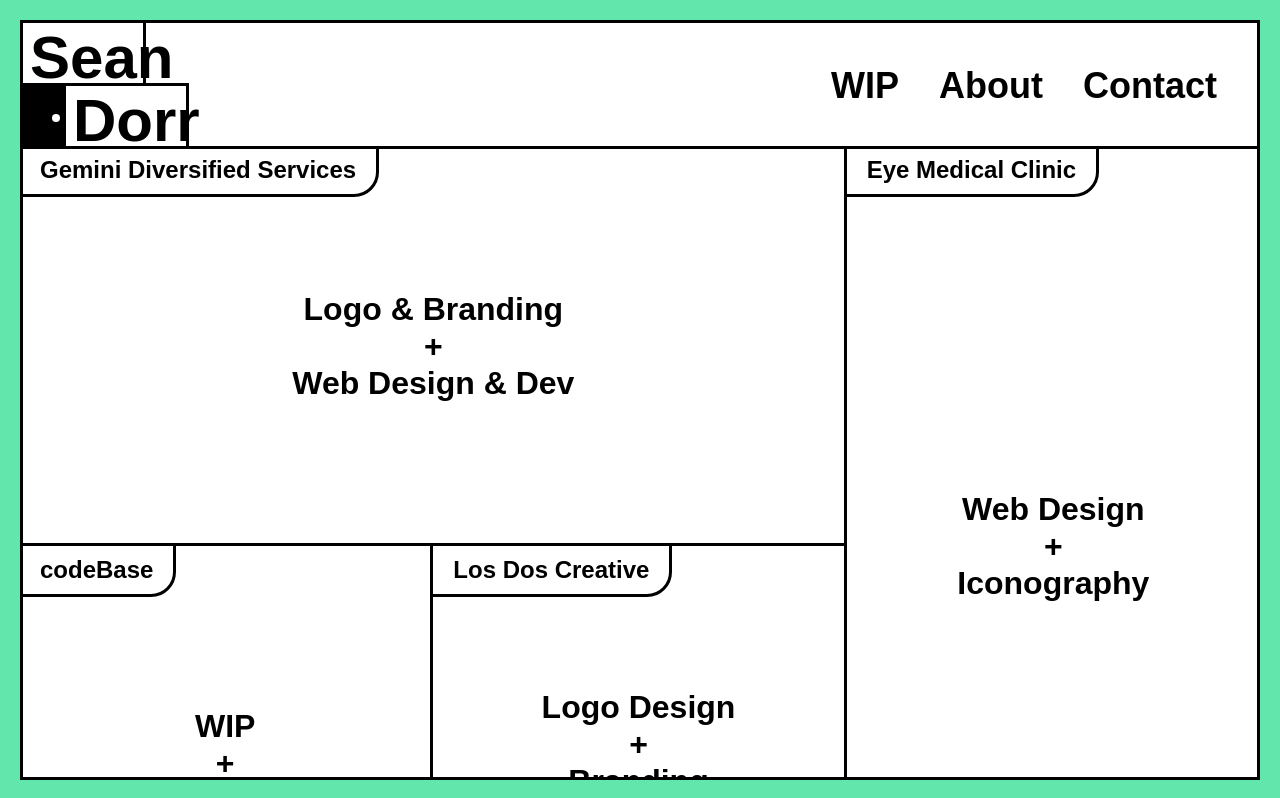
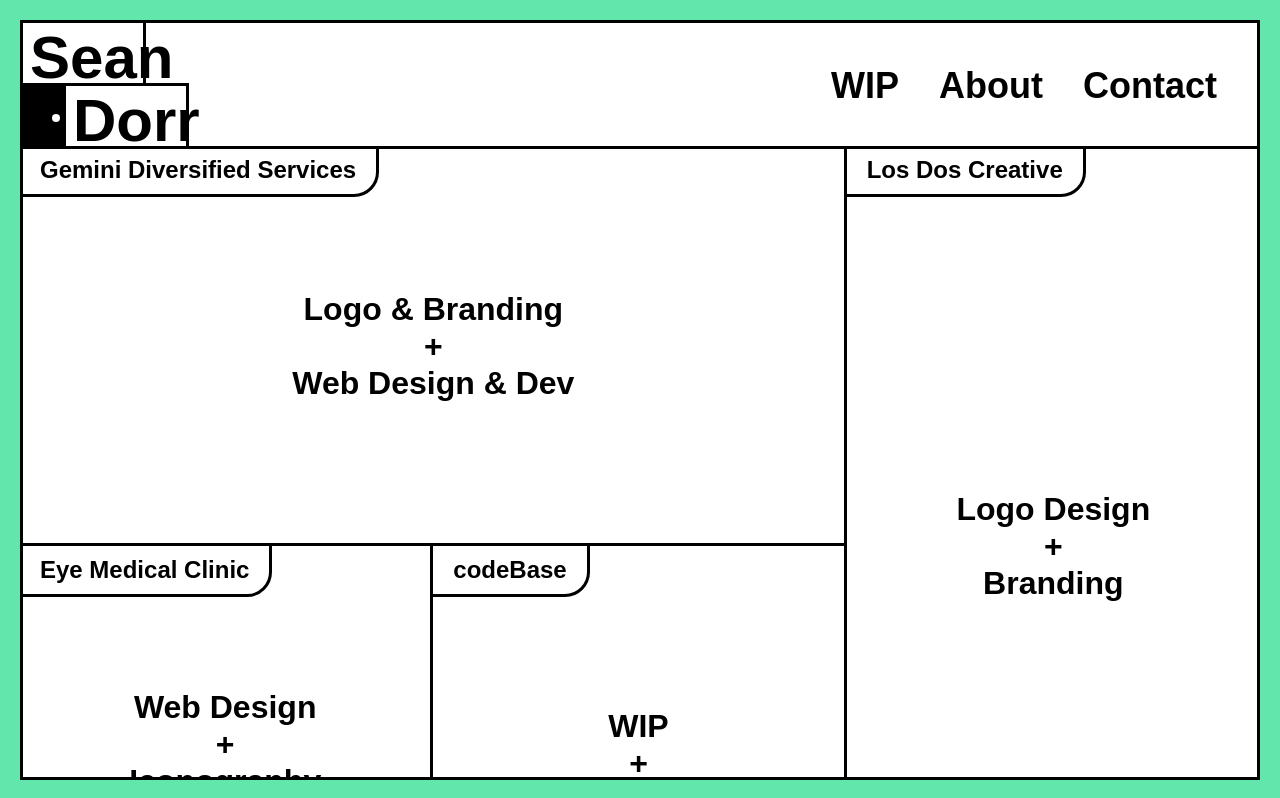
Before and after one commit to seandorr/portfolio, a React (Create React App) app: page / in a window 1280 px wide. Shown: the top 798 px of the page. Built offline with nearby package versions, Linux system fonts and the light colour scheme; a web font is replaced by a local one.

Commit message:
Swapping out project order

```diff
--- a/src/pages/Home.js
+++ b/src/pages/Home.js
@@ -9,11 +9,19 @@
 				companyTitle={"Gemini Diversified Services"}
 				serviceOne={"Logo & Branding"}
 				serviceTwo={"Web Design & Dev"}
-				image={"/images/gemini-hero.jpg"}
+				image={"gemini-hero.jpg"}
 				border={"#0FA5A1"}
 			/>
 			<ProjectGridItem
 				id={"2"}
+				companyTitle={"Los Dos Creative"}
+				serviceOne={"Logo Design"}
+				serviceTwo={"Branding"}
+				image={"losdos-logo.svg"}
+				border={"#ffbbbb"}
+			/>
+			<ProjectGridItem
+				id={"3"}
 				companyTitle={"Eye Medical Clinic"}
 				serviceOne={"Web Design"}
 				serviceTwo={"Iconography"}
@@ -21,20 +29,12 @@
 				border={"#F08E21"}
 			/>
 			<ProjectGridItem
-				id={"3"}
+				id={"4"}
 				companyTitle={"codeBase"}
 				serviceOne={"WIP"}
 				serviceTwo={""}
 				image={""}
 				border={"#9686F5"}
-			/>
-			<ProjectGridItem
-				id={"4"}
-				companyTitle={"Los Dos Creative"}
-				serviceOne={"Logo Design"}
-				serviceTwo={"Branding"}
-				image={""}
-				border={"#ffbbbb"}
 			/>
 			<ProjectGridItem
 				id={"5"}
```
